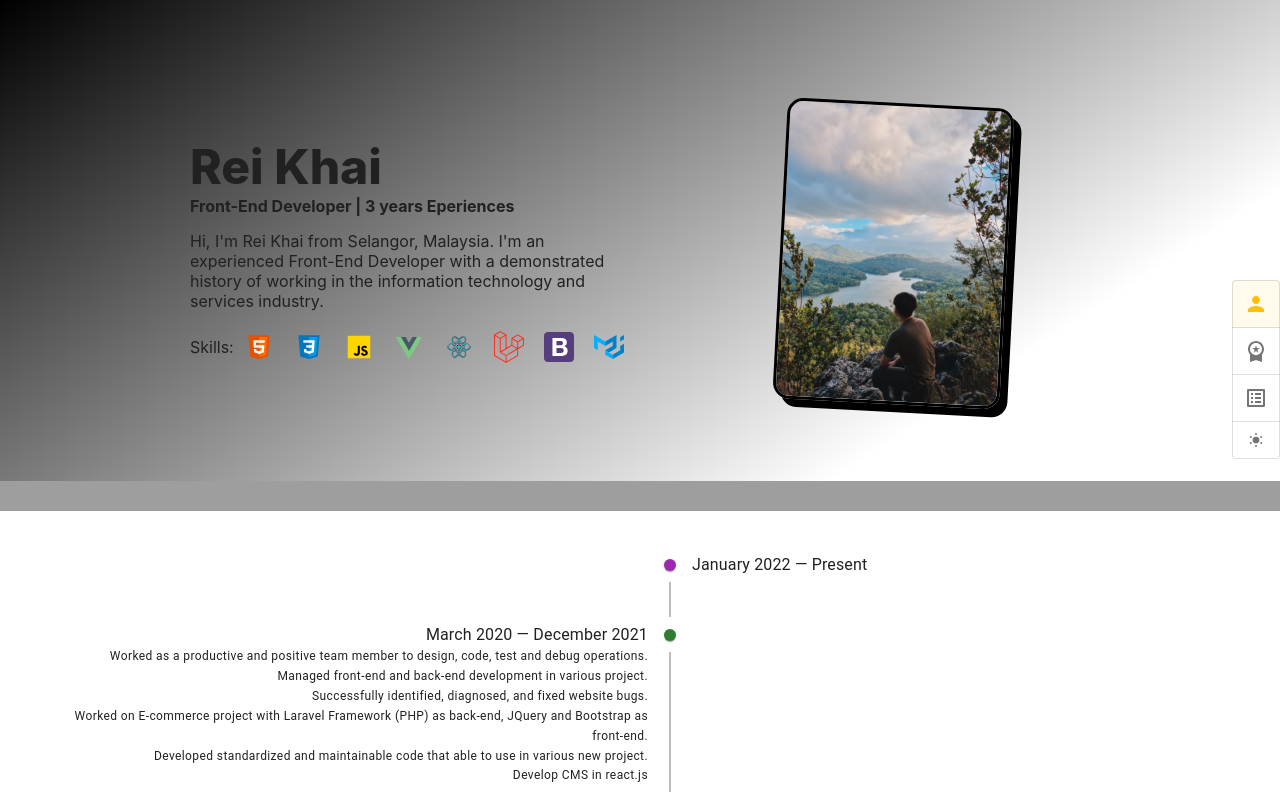
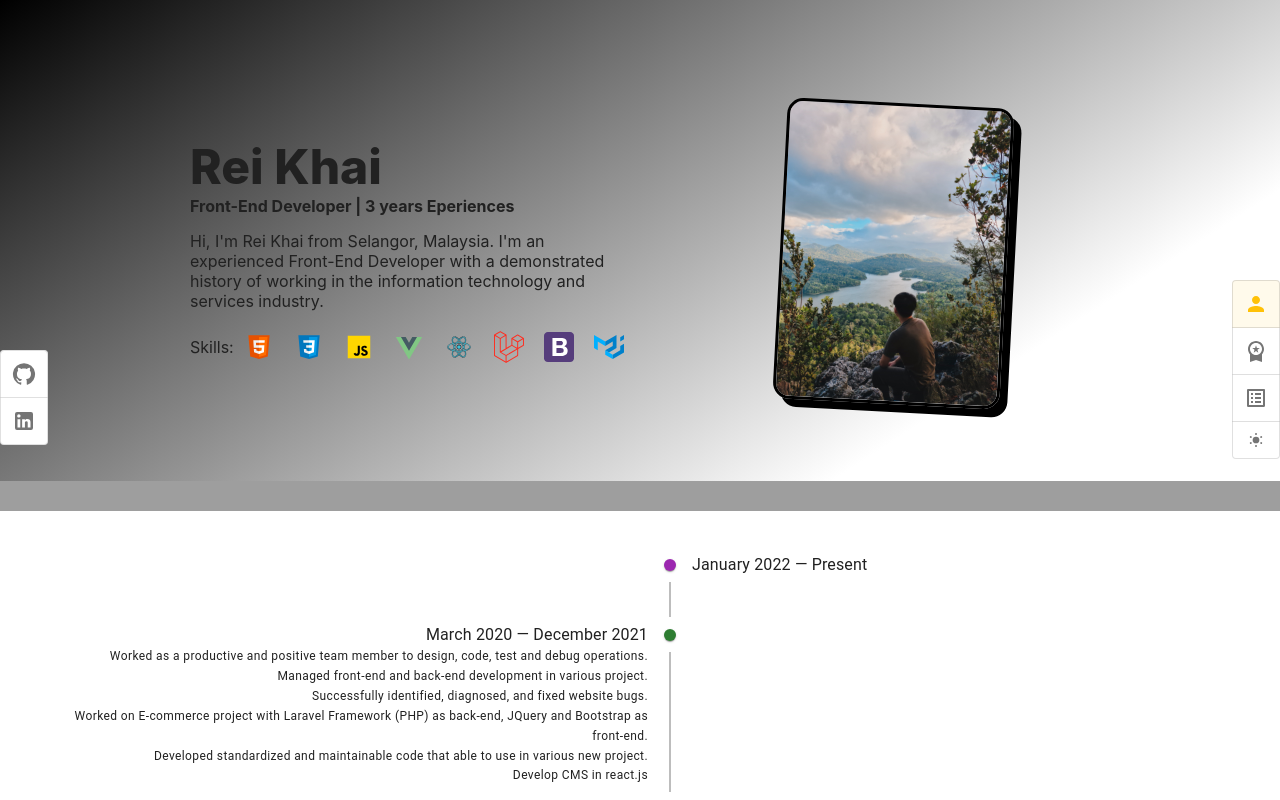
Before and after one commit to reikhai/My-Profile, a React (Vite) app: page / in a window 1280 px wide. Shown: the top 800 px of the page. Built offline with nearby package versions, Linux system fonts and the light colour scheme; grey boxes are pictures that could not be loaded.

Commit message:
enhancement

```diff
--- /dev/null
+++ b/src/component/layouts/socialSideBar.jsx
@@ -0,0 +1,48 @@
+import { useState } from "react";
+import { ToggleButton, ToggleButtonGroup, Tooltip } from "@mui/material";
+import GitHubIcon from "@mui/icons-material/GitHub";
+import LinkedInIcon from "@mui/icons-material/LinkedIn";
+
+export default function Sidebar() {
+  const handleChange = (event, nextView) => {
+    switch (nextView) {
+      case "linkedIn":
+        window.open("https://www.linkedin.com/in/rei-khai/");
+        break;
+      case "github":
+        window.open("https://github.com/reikhai?tab=repositories");
+        break;
+      default:
+    }
+  };
+
+  return (
+    <>
+      <ToggleButtonGroup
+        orientation="vertical"
+        exclusive
+        onChange={handleChange}
+        color="primary"
+        sx={{
+          bgcolor: "background.default",
+          position: "fixed",
+          top: "350px",
+          left: 0,
+          zIndex: 9999,
+        }}
+      >
+        <ToggleButton value="github" aria-label="github">
+          <Tooltip title="Github" placement="left-start">
+            <GitHubIcon />
+          </Tooltip>
+        </ToggleButton>
+
+        <ToggleButton value="linkedIn" aria-label="linkedIn">
+          <Tooltip title="LinkedIn" placement="left-start">
+            <LinkedInIcon />
+          </Tooltip>
+        </ToggleButton>
+      </ToggleButtonGroup>
+    </>
+  );
+}
--- a/src/index.css
+++ b/src/index.css
@@ -1,13 +1,55 @@
 body {
   margin: 0;
-  font-family: -apple-system, BlinkMacSystemFont, 'Segoe UI', 'Roboto', 'Oxygen',
-    'Ubuntu', 'Cantarell', 'Fira Sans', 'Droid Sans', 'Helvetica Neue',
+  font-family: -apple-system, BlinkMacSystemFont, "Segoe UI", "Roboto", "Oxygen",
+    "Ubuntu", "Cantarell", "Fira Sans", "Droid Sans", "Helvetica Neue",
     sans-serif;
   -webkit-font-smoothing: antialiased;
   -moz-osx-font-smoothing: grayscale;
 }
 
 code {
-  font-family: source-code-pro, Menlo, Monaco, Consolas, 'Courier New',
+  font-family: source-code-pro, Menlo, Monaco, Consolas, "Courier New",
     monospace;
 }
+
+.overlay {
+  left: 0;
+  top: 0;
+  width: 100%;
+  height: 100%;
+  position: fixed;
+  background: #222;
+}
+
+.overlay__inner {
+  left: 0;
+  top: 0;
+  width: 100%;
+  height: 100%;
+  position: absolute;
+}
+
+.overlay__content {
+  left: 50%;
+  position: absolute;
+  top: 50%;
+  transform: translate(-50%, -50%);
+}
+
+.spinner {
+  width: 75px;
+  height: 75px;
+  display: inline-block;
+  border-width: 2px;
+  border-color: rgba(255, 255, 255, 0.05);
+  border-top-color: #fff;
+  animation: spin 1s infinite linear;
+  border-radius: 100%;
+  border-style: solid;
+}
+
+@keyframes spin {
+  100% {
+    transform: rotate(360deg);
+  }
+}
--- a/src/main.jsx
+++ b/src/main.jsx
@@ -1,13 +1,26 @@
-import React from "react";
+import React, { Suspense, lazy } from "react";
 import ReactDOM from "react-dom";
 import "./index.css";
 import { BrowserRouter } from "react-router-dom";
-import MasterLayout from "./master";
+
+const MasterLayout = lazy(() => import("./master"));
 
 ReactDOM.render(
   <React.StrictMode>
     <BrowserRouter>
-      <MasterLayout />
+      <Suspense
+        fallback={
+          <div className="overlay">
+            <div className="overlay__inner">
+              <div className="overlay__content">
+                <span className="spinner"></span>
+              </div>
+            </div>
+          </div>
+        }
+      >
+        <MasterLayout />
+      </Suspense>
     </BrowserRouter>
   </React.StrictMode>,
   document.getElementById("root")
--- a/src/master.jsx
+++ b/src/master.jsx
@@ -2,6 +2,7 @@ import { useState, useContext, useMemo, createContext } from "react";
 import ScrollTopButton from "./component/layouts/footer";
 import Main from "./routers/main";
 import SideBar from "./component/layouts/sideBar";
+import SocialSideBar from "./component/layouts/socialSideBar";
 import { useTheme, ThemeProvider, createTheme } from "@mui/material/styles";
 import { amber, grey, lightBlue } from "@mui/material/colors";
 
@@ -13,6 +14,7 @@ function MyApp() {
   return (
     <>
       <Main />
+      <SocialSideBar />
       <SideBar theme={theme} modeChange={colorMode.toggleColorMode} />
       <ScrollTopButton modeChange={colorMode.toggleColorMode} theme={theme} />
     </>
```
